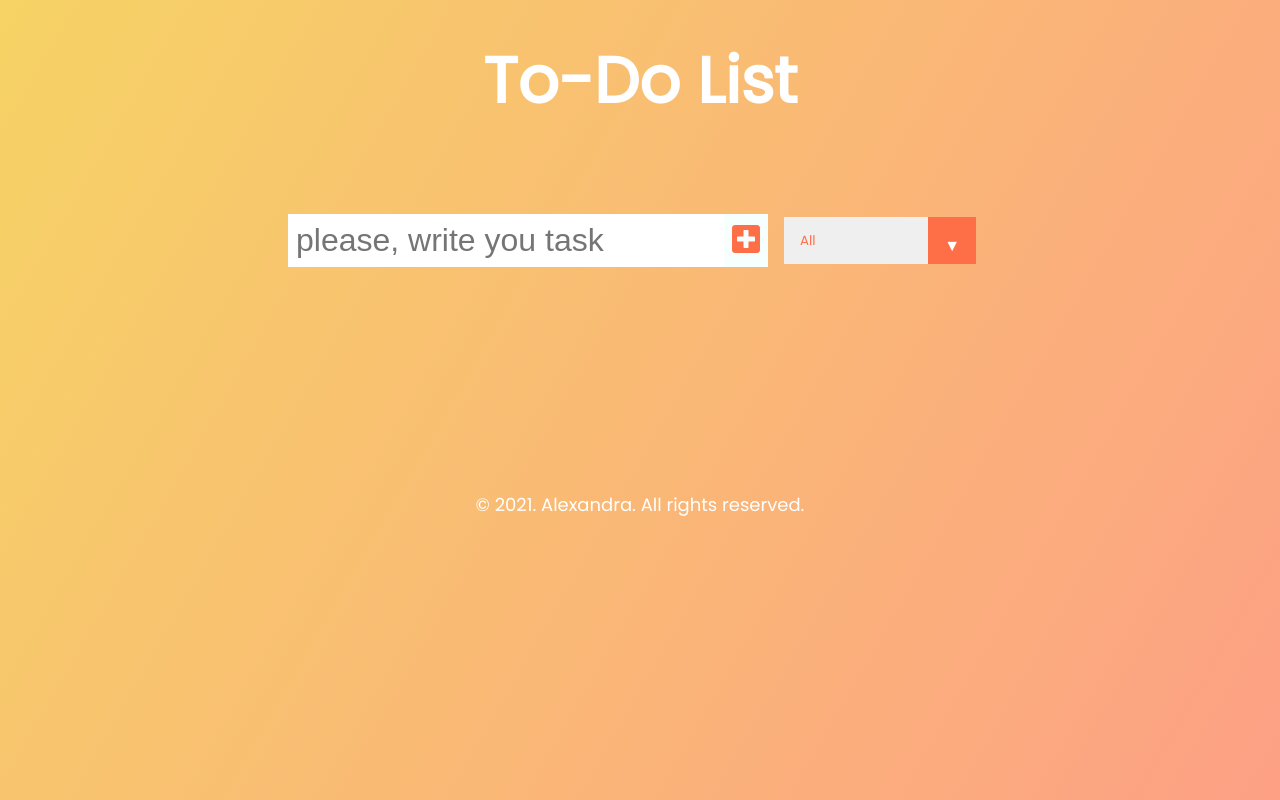
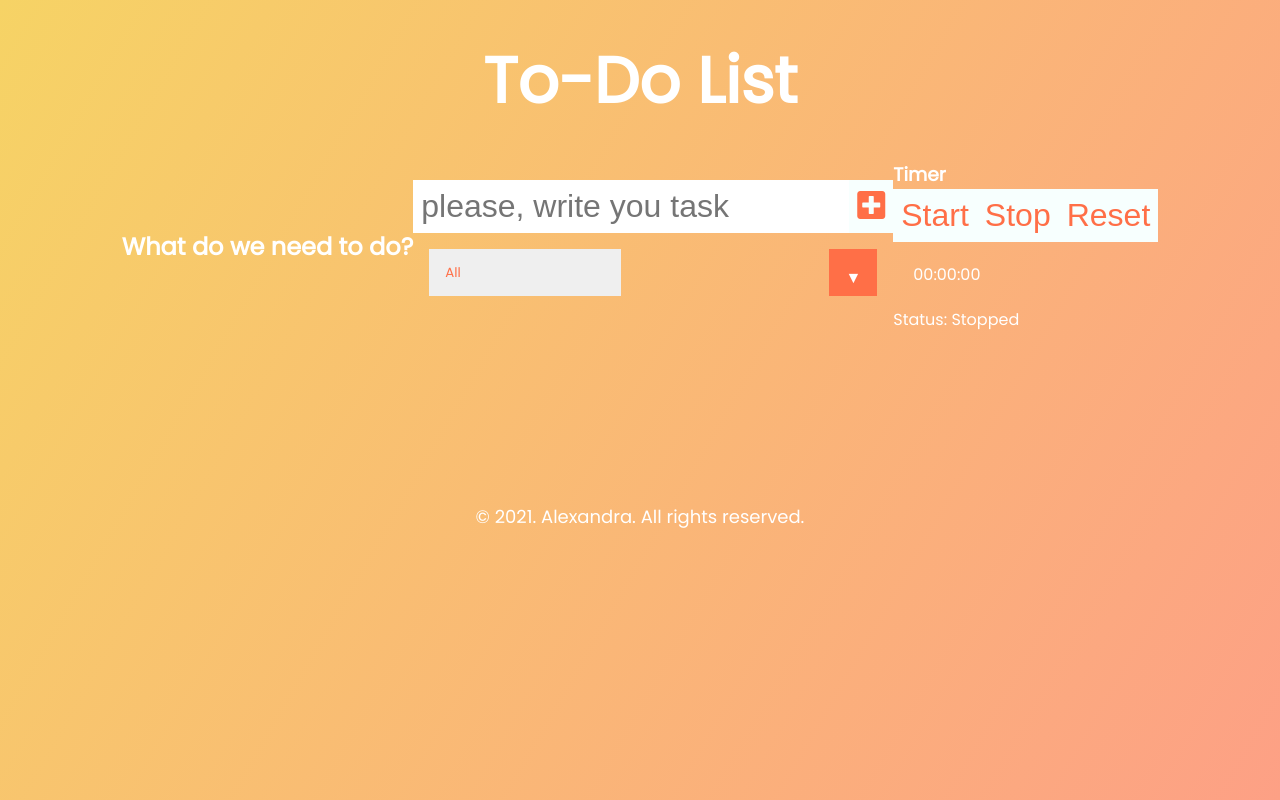
Before and after one commit to alexandra-urberg/react-app-todo-list, a React (Create React App) app: page / in a window 1280 px wide. Built offline with nearby package versions, Linux system fonts and the light colour scheme.

Commit message:
feat: added timer

```diff
--- a/src/components/Form.js
+++ b/src/components/Form.js
@@ -1,4 +1,5 @@
 import React, {useState} from 'react';
+import Timer from './Timer.js';
 
 const Form = ({ inputText, setInputText, tasks, setTasks, setStatus }) => {
     const [validationErrors, setValidationErrors] = useState({inputText: ''});
@@ -9,7 +10,7 @@ const Form = ({ inputText, setInputText, tasks, setTasks, setStatus }) => {
         let errors = validationErrors;
         setInputText(e.target.value);
 
-        value.length < 2 ? errors.inputText = 'Минимальное колличество символоа - 2': errors.inputText = '' && setValidationErrors(errors);// проверяем на минимальное колличество символов
+        value.length < 2 ? errors.inputText = 'Minimum amount of symbols - 2': errors.inputText = '' && setValidationErrors(errors);// проверяем на минимальное колличество символов
     };
 
     const submitTasksHandler = (e) => { //save new value
@@ -31,7 +32,9 @@ const Form = ({ inputText, setInputText, tasks, setTasks, setStatus }) => {
 
     return(
         <form className="form">
-            <label className="popup__label">
+            <h2> What do we need to do?</h2>
+            <div className="form__container">
+                <label className="label">
                     <input
                      type="text"
                      name="inputText"
@@ -41,8 +44,6 @@ const Form = ({ inputText, setInputText, tasks, setTasks, setStatus }) => {
                      onChange={inputTextHandler}
                      className="task__input"
                     />
-                <span className={`${validationErrors.inputText ? "popup__input-error" : null}`}>{validationErrors.inputText}</span>
-            </label>
                 <button
                  onClick={submitTasksHandler}
                  type="submit"
@@ -50,6 +51,7 @@ const Form = ({ inputText, setInputText, tasks, setTasks, setStatus }) => {
                 >
                     <i className="fas fa-plus-square"></i>
                 </button>
+                </label>
                 <div className="select">
                     <select
                      onChange={statusHandler}
@@ -60,6 +62,9 @@ const Form = ({ inputText, setInputText, tasks, setTasks, setStatus }) => {
                         <option value="uncompleted">Uncompleted</option>
                     </select>
                 </div>
+            </div>
+            <span className={`${validationErrors.inputText ? "popup__input-error" : null}`}>{validationErrors.inputText}</span>
+            <Timer />
         </form>
     );
 };
--- /dev/null
+++ b/src/components/Timer.js
@@ -0,0 +1,84 @@
+import React, { useState, useEffect, useRef } from "react";
+
+const STATUS = {
+  STARTED: "Started",
+  STOPPED: "Stopped",
+};
+
+const INITIAL_COUNT = 0;
+
+function Timer() {
+  const [secondsRemaining, setSecondsRemaining] = useState(INITIAL_COUNT);
+  const [status, setStatus] = useState(STATUS.STOPPED);
+
+  const secondsToDisplay = secondsRemaining % 60;
+  const minutesRemaining = (secondsRemaining - secondsToDisplay) / 60;
+  const minutesToDisplay = minutesRemaining % 60;
+  const hoursToDisplay = (minutesRemaining - minutesToDisplay) / 60;
+
+  const handleStart = () => {
+    setStatus(STATUS.STARTED);
+  };
+  const handleStop = () => {
+    setStatus(STATUS.STOPPED);
+  };
+  const handleReset = () => {
+    setStatus(STATUS.STOPPED);
+    setSecondsRemaining(INITIAL_COUNT);
+  };
+
+  function useInterval(callback, delay) {
+    const savedCallback = useRef();
+
+    // Remember the latest callback.
+    useEffect(() => {
+      savedCallback.current = callback;
+    }, [callback]);
+
+    // Set up the interval.
+    useEffect(() => {
+      function tick() {
+        savedCallback.current();
+      }
+      if (delay !== null) {
+        let id = setInterval(tick, delay);
+        return () => clearInterval(id);
+      }
+    }, [delay]);
+  }
+  const twoDigits = (num) => String(num).padStart(2, "0");
+  useInterval(
+    () => {
+      if (secondsRemaining >= 0) {
+        setSecondsRemaining(secondsRemaining + 1);
+      } else {
+        setStatus(STATUS.STOPPED);
+      }
+    },
+    status === STATUS.STARTED ? 1000 : null
+    // passing null stops the interval
+  );
+  return (
+    <div>
+      <h3>Timer</h3>
+      <button onClick={handleStart} type="button">
+        Start
+      </button>
+      <button onClick={handleStop} type="button">
+        Stop
+      </button>
+      <button onClick={handleReset} type="button">
+        Reset
+      </button>
+      <div style={{ padding: 20 }}>
+        {twoDigits(hoursToDisplay)}:{twoDigits(minutesToDisplay)}:
+        {twoDigits(secondsToDisplay)}
+      </div>
+      <div>Status: {status}</div>
+    </div>
+  );
+}
+
+export default Timer;
+
+// for this wonderful and easy code thanks to Dan Abramov!
```
Lines whose indentation alone changed are shown as unchanged.
